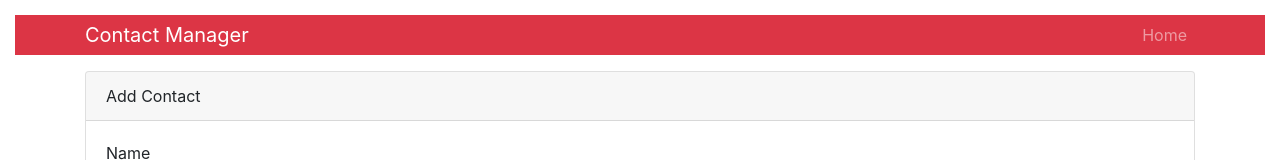
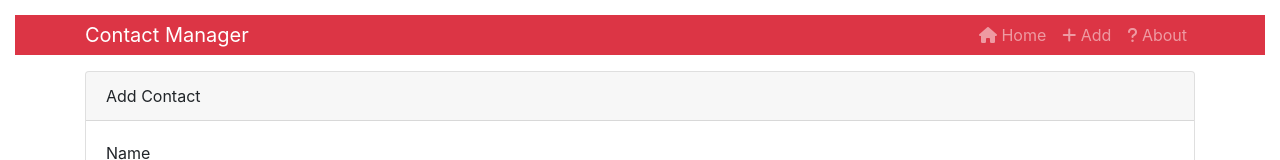
Before and after one commit to kbugaienko/contact-manager, a React (Create React App) app: page /contact/add in a window 1280 px wide. Shown: the top 160 px of the page. Built offline with nearby package versions, Linux system fonts and the light colour scheme.

Commit message:
Add links, params, redirect

```diff
--- a/src/components/contacts/AddContact.js
+++ b/src/components/contacts/AddContact.js
@@ -55,6 +55,8 @@
             phone: '',
             errors: {}
         });
+
+        this.props.history.push('/');
     };
 
     // change data in field of state
--- a/src/components/layout/Header.js
+++ b/src/components/layout/Header.js
@@ -1,5 +1,6 @@
 import React from 'react';
 import PropTypes from 'prop-types';
+import { Link } from 'react-router-dom';
 
 const Header = props => {
     const { branding } = props;
@@ -12,7 +13,16 @@
           <div>
             <ul className="navbar-nav mr-auto">
               <li className="nav-item">
-                            <a href="/" className="nav-link">Home</a>
+                <Link to="/" className="nav-link">
+                  <i className="fas fa-home" /> Home</Link>
+              </li>
+              <li className="nav-item">
+                <Link to="/contact/add" className="nav-link">
+                <i className="fas fa-plus" /> Add</Link>
+              </li>
+              <li className="nav-item">
+                <Link to="/about" className="nav-link">
+                <i className="fas fa-question" /> About</Link>
               </li>
             </ul>
           </div>
```
Lines whose indentation alone changed are shown as unchanged.
